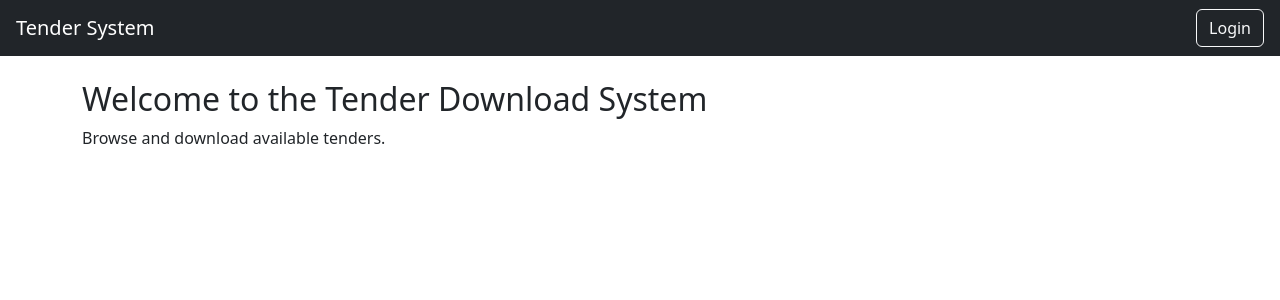
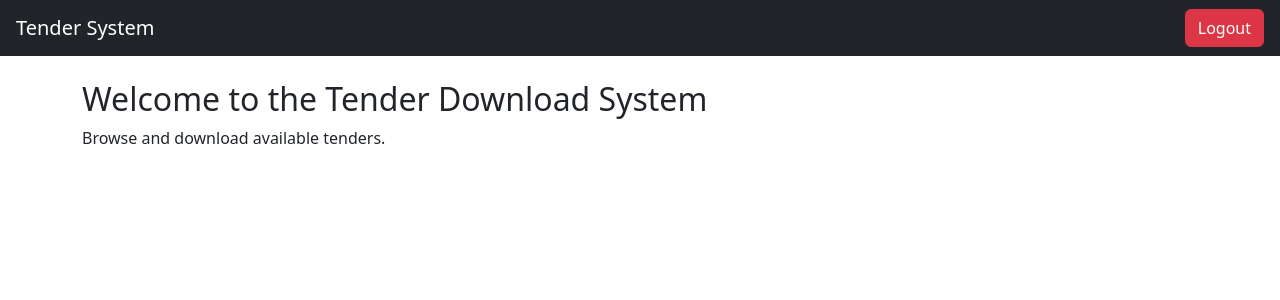
Before and after one commit to flexcodemic/tender_download_system, a Vue app: page / in a window 1280 px wide. Shown: the top 300 px of the page. Built offline with nearby package versions, Linux system fonts and the light colour scheme; sample sign-in values are in the browser's storage.

Commit message:
Add logout button to the mainlayout page

```diff
--- a/src/components/MainLayout.vue
+++ b/src/components/MainLayout.vue
@@ -2,10 +2,35 @@
   <div>
     <nav class="navbar navbar-dark bg-dark px-3">
       <router-link to="/" class="navbar-brand">Tender System</router-link>
-      <router-link to="/login" class="btn btn-outline-light">Login</router-link>
+      <div>
+        <button v-if="!isLoggedIn" @click="goToLogin" class="btn btn-outline-light">Login</button>
+        <button v-if="isLoggedIn" @click="logout" class="btn btn-danger">Logout</button>
+      </div>
     </nav>
     <div class="container mt-4">
-      <router-view></router-view> <!-- loads the current page -->
+      <router-view></router-view>
     </div>
   </div>
 </template>
+
+<script setup>
+import { ref, onMounted } from 'vue';
+import { useRouter } from 'vue-router';
+
+const router = useRouter();
+const isLoggedIn = ref(false);
+
+onMounted(() => {
+  isLoggedIn.value = !!localStorage.getItem('user');
+});
+
+const goToLogin = () => {
+  router.push('/login');
+};
+
+const logout = () => {
+  localStorage.removeItem('user');
+  isLoggedIn.value = false;
+  router.push('/login');
+};
+</script>
```
